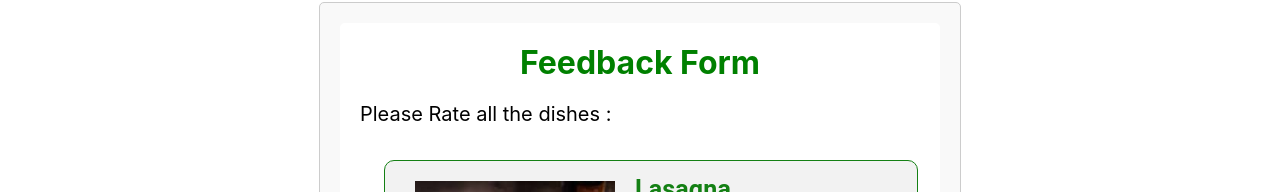
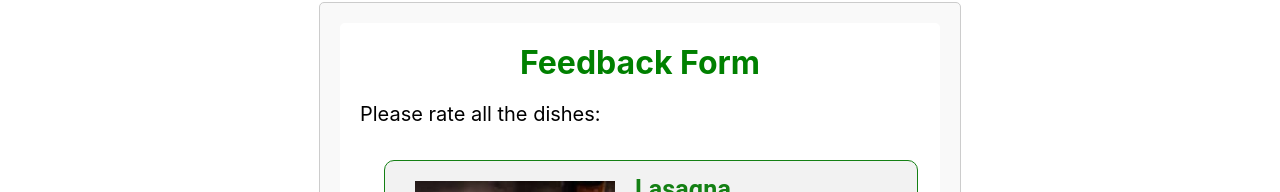
Before and after one commit to SamirG-ov/CPSC481_Project, a React (Create React App) app: page /feedback in a window 1280 px wide. Shown: the part 161-353 px from the top of the page. Built offline with nearby package versions, Linux system fonts and the light colour scheme; the HTML template or start-up script is replaced by a standard one.

Commit message:
capital fix

```diff
--- a/src/pages/feedback.js
+++ b/src/pages/feedback.js
@@ -93,7 +93,7 @@ const Feedback = () => {
                 fontSize: "20px",
               }}
             >
-              Please Rate all the dishes :
+              Please rate all the dishes:
             </label>
             <CustomTabPanel value={nestedValue} index={0}>
           <MenuItemReview
```
